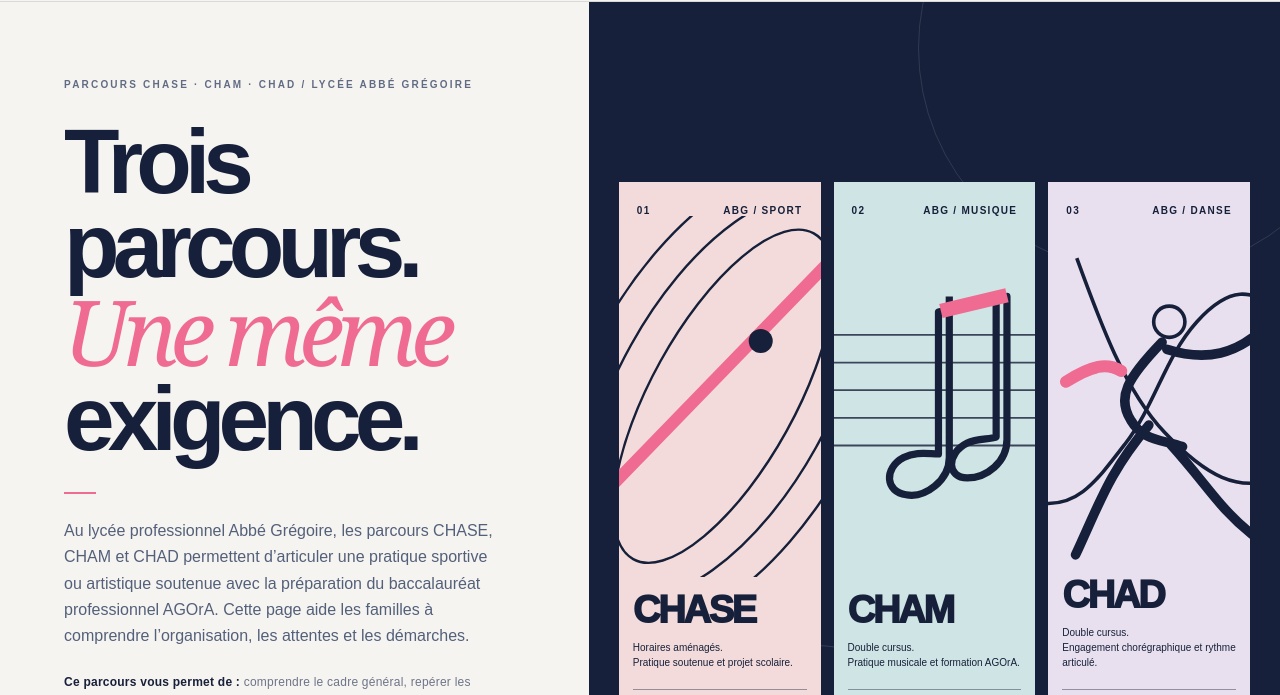
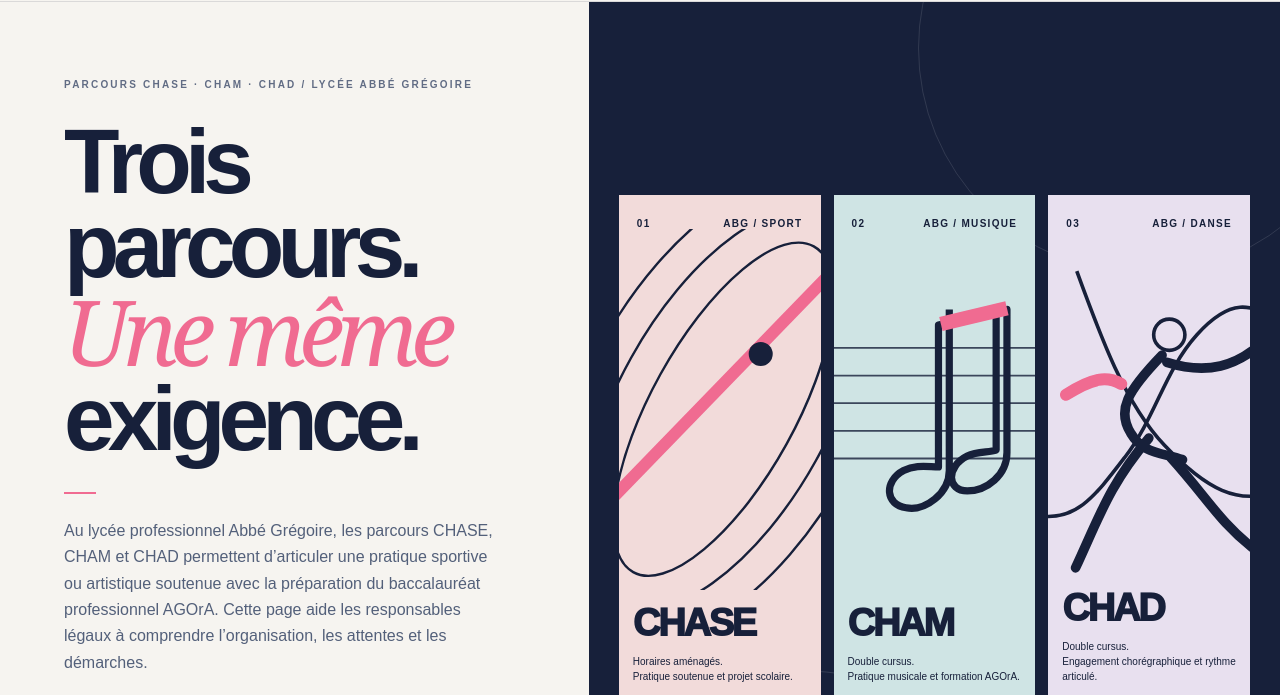
Before and after one commit to greenletterabg-maker/abg-talents, a plain HTML site: page index.html in a window 1280 px wide. Shown: the part 83-778 px from the top of the page. Drawn offline with Linux system fonts and the light colour scheme.

Commit message:
Update paragraph to clarify audience for information

```diff
--- a/index.html
+++ b/index.html
@@ -99,7 +99,7 @@
         <div class="eyebrow">PARCOURS CHASE · CHAM · CHAD / LYCÉE ABBÉ GRÉGOIRE</div>
         <h1 id="homeHeading" class="home-title">Trois parcours.<br><i>Une même</i><br>exigence.</h1>
         <div class="tiny-rule"></div>
-        <p>Au lycée professionnel Abbé Grégoire, les parcours CHASE, CHAM et CHAD permettent d’articuler une pratique sportive ou artistique soutenue avec la préparation du baccalauréat professionnel AGOrA. Cette page aide les familles à comprendre l’organisation, les attentes et les démarches.</p>
+        <p>Au lycée professionnel Abbé Grégoire, les parcours CHASE, CHAM et CHAD permettent d’articuler une pratique sportive ou artistique soutenue avec la préparation du baccalauréat professionnel AGOrA. Cette page aide les responsables légaux à comprendre l’organisation, les attentes et les démarches.</p>
         <p style="max-width:470px;font-size:12px;line-height:1.7;letter-spacing:.02em;color:#6d7488;margin:-5px 0 24px"><strong style="color:#17203a">Ce parcours vous permet de :</strong> comprendre le cadre général, repérer les démarches académiques, puis contacter le lycée en fin de questionnaire.</p><button class="btn" id="discoverButton">Découvrir les parcours <span class="arrow" aria-hidden="true">↗</span></button> <button type="button" class="btn secondary home-contact" data-contact>Poser une question ↗</button>
       </div>
       <div class="home-footnote"><span class="line-circle" aria-hidden="true">↗</span><span>Un outil d’information pour les élèves et les familles.<br>Organisation, repères, contact : l’essentiel en quelques étapes.</span></div>
```
